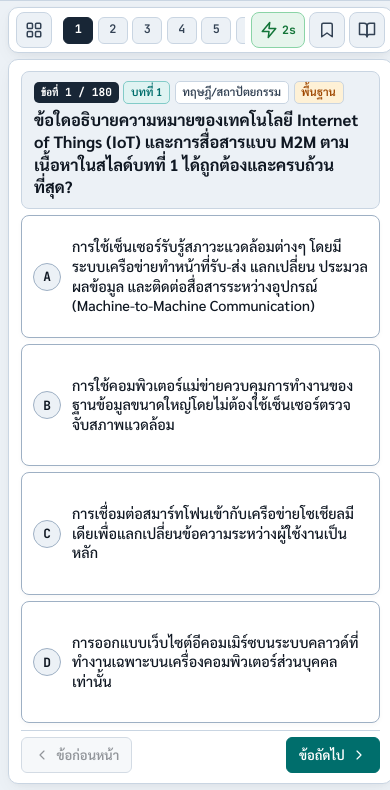
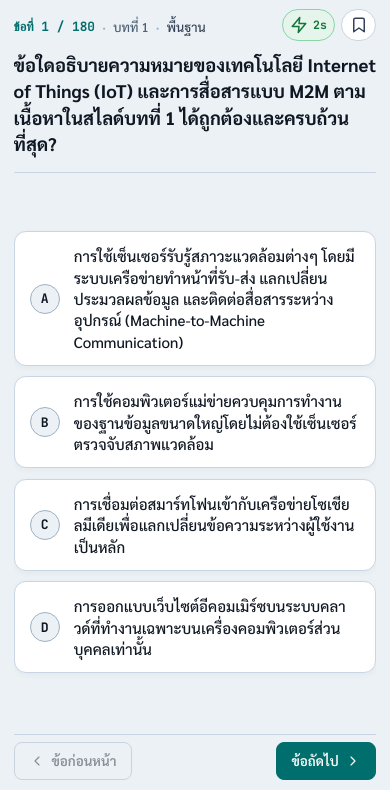
Before and after one commit to BKungBK/IOT_ZOB, a plain HTML site: page index.html in a window 390 px wide. Shown: the part 54-844 px from the top of the page. Drawn offline with nearby package versions, Linux system fonts and the light colour scheme; a web font is replaced by a local one.

Commit message:
UI/UX: Eliminate nested boxes, merge mobile quiz header & eyebrow metadata, balance choice cards

```diff
--- a/styles.css
+++ b/styles.css
@@ -717,35 +717,33 @@ body {
 }
 
 /* ==========================================
-   SPACIOUS FULL-SLOT ANSWERING SCREEN (หน้าตอนตอบเต็มช่อง + ปุ่ม SVG)
+   SPACIOUS, UNCLUTTERED ANSWERING SCREEN (ไร้กรอบซ้อนกรอบ โปร่งสบายตา)
    ========================================== */
 .focus-quiz-shell {
   width: 100%;
-  max-width: 1440px;
+  max-width: 1020px;
   margin: 0 auto;
   height: 100%;
   min-height: 0;
   display: grid;
   grid-template-rows: auto minmax(0, 1fr);
-  gap: 0.55rem;
+  gap: 0.5rem;
 }
 
 .focus-quiz-topbar {
   display: grid;
   grid-template-columns: auto minmax(0, 1fr) auto;
   align-items: center;
-  gap: 0.65rem;
-  background-color: var(--bg-surface);
-  border: 1px solid var(--border-hairline);
-  border-radius: 10px;
-  padding: 0.36rem 0.7rem;
-  box-shadow: var(--shadow-sheet);
+  gap: 0.75rem;
+  background-color: transparent;
+  border: none;
+  padding: 0.15rem 0.1rem;
 }
 
 .focus-topbar-left {
   display: flex;
   align-items: center;
-  gap: 0.45rem;
+  gap: 0.5rem;
 }
 
 .svg-icon-btn {
@@ -753,13 +751,13 @@ body {
   display: inline-flex;
   align-items: center;
   justify-content: center;
-  gap: 0.25rem;
+  gap: 0.3rem;
   min-width: 36px;
   height: 36px;
-  padding: 0 0.5rem;
+  padding: 0 0.55rem;
   border-radius: 8px;
   border: 1px solid var(--border-hairline);
-  background-color: var(--bg-canvas);
+  background-color: var(--bg-surface);
   color: var(--ink-secondary);
   cursor: pointer;
   flex-shrink: 0;
@@ -780,7 +778,7 @@ body {
 }
 
 .svg-icon-btn.is-off {
-  background-color: var(--bg-canvas);
+  background-color: var(--bg-surface);
   border-color: var(--border-hairline);
   color: var(--ink-muted);
 }
@@ -799,33 +797,35 @@ body {
 }
 
 .active-deck-badge {
-  font-size: 0.76rem;
-  font-weight: 700;
-  padding: 0.24rem 0.6rem;
-  border-radius: 6px;
-  background-color: var(--accent-surface);
-  color: var(--accent-primary);
-  border: 1px solid var(--accent-border);
+  font-size: 0.78rem;
+  font-weight: 600;
+  padding: 0.22rem 0.6rem;
+  border-radius: 999px;
+  background-color: var(--bg-surface);
+  color: var(--ink-secondary);
+  border: 1px solid var(--border-hairline);
   white-space: nowrap;
 }
 
 .stage-actions {
   display: flex;
   align-items: center;
-  gap: 0.38rem;
-}
-
-/* Single-Row Horizontal Auto-Centering Ribbon */
+  gap: 0.4rem;
+}
+
+/* Single-Row Horizontal Auto-Centering Ribbon (Desktop/Tablet) */
 .question-jump-strip {
   display: flex;
   flex-wrap: nowrap;
   align-items: center;
-  gap: 0.28rem;
+  gap: 0.3rem;
   overflow-x: auto;
   overflow-y: hidden;
-  padding: 0.12rem 0.35rem;
+  padding: 0.15rem 0.5rem;
   scrollbar-width: none;
   min-width: 0;
+  -webkit-mask-image: linear-gradient(to right, transparent, #000 16px, #000 calc(100% - 16px), transparent);
+  mask-image: linear-gradient(to right, transparent, #000 16px, #000 calc(100% - 16px), transparent);
 }
 
 .question-jump-strip::-webkit-scrollbar {
@@ -834,13 +834,13 @@ body {
 
 .jump-dot {
   flex-shrink: 0;
-  min-width: 30px;
-  height: 27px;
+  min-width: 28px;
+  height: 26px;
   padding: 0 0.25rem;
   border-radius: 6px;
-  border: 1px solid var(--border-hairline);
-  background-color: var(--bg-canvas);
-  color: var(--ink-secondary);
+  border: 1px solid transparent;
+  background-color: var(--bg-surface);
+  color: var(--ink-muted);
   font-family: 'JetBrains Mono', monospace;
   font-size: 0.74rem;
   font-weight: 600;
@@ -848,7 +848,7 @@ body {
   display: inline-flex;
   align-items: center;
   justify-content: center;
-  transition: transform 0.15s ease, border-color 0.15s ease;
+  transition: transform 0.15s ease, border-color 0.15s ease, color 0.15s ease;
 }
 
 .jump-dot:hover {
@@ -878,8 +878,8 @@ body {
 .exam-sheet {
   background-color: var(--bg-surface);
   border: 1px solid var(--border-hairline);
-  border-radius: 12px;
-  padding: 1.15rem 1.65rem;
+  border-radius: 16px;
+  padding: 1.5rem 2rem;
   box-shadow: var(--shadow-sheet);
   display: flex;
   flex-direction: column;
@@ -888,65 +888,67 @@ body {
   overflow-y: auto;
 }
 
-/* 1st Focal Level: Question Prompt Zone */
+/* 1st Focal Level: Open, Borderless Question Prompt Zone */
 .question-prompt-zone {
-  background-color: var(--bg-canvas);
-  border: 1px solid var(--border-hairline);
-  border-radius: 10px;
-  padding: 1.05rem 1.45rem;
-  margin-bottom: 0.75rem;
+  background-color: transparent;
+  border: none;
+  border-radius: 0;
+  padding: 0.25rem 0 1.15rem 0;
+  margin-bottom: 0.5rem;
+  border-bottom: 1px solid var(--border-hairline);
   flex-shrink: 0;
 }
 
 .question-meta-header {
   display: flex;
   align-items: center;
-  gap: 0.45rem;
-  margin-bottom: 0.45rem;
+  gap: 0;
+  margin-bottom: 0.55rem;
   flex-wrap: wrap;
+  font-size: 0.82rem;
+  color: var(--ink-muted);
 }
 
 .position-counter {
-  font-size: 0.8125rem;
-  font-weight: 700;
-  padding: 0.15rem 0.58rem;
-  border-radius: 5px;
-  background-color: var(--omr-bubble);
-  color: var(--omr-bubble-ink);
+  font-size: 0.84rem;
+  font-weight: 700;
+  padding: 0;
+  border-radius: 0;
+  background-color: transparent;
+  color: var(--accent-primary);
 }
 
 .chapter-tag,
 .category-tag,
 .difficulty-tag {
-  font-size: 0.75rem;
-  font-weight: 600;
-  padding: 0.14rem 0.52rem;
-  border-radius: 5px;
-  border: 1px solid var(--border-hairline);
-}
-
-.chapter-tag {
-  background-color: var(--accent-surface);
-  color: var(--accent-primary);
-  border-color: var(--accent-border);
-}
-
-.category-tag {
-  background-color: var(--bg-surface);
+  font-size: 0.82rem;
+  font-weight: 500;
+  padding: 0;
+  border-radius: 0;
+  border: none;
+  background-color: transparent;
+  color: var(--ink-muted);
+}
+
+.chapter-tag::before,
+.category-tag::before,
+.difficulty-tag::before {
+  content: "·";
+  margin: 0 0.45rem;
+  color: var(--border-strong);
+  font-weight: 700;
+}
+
+.difficulty-tag {
   color: var(--ink-secondary);
-}
-
-.difficulty-tag {
-  background-color: var(--status-pwm-bg);
-  color: var(--status-pwm);
 }
 
 .question-stem {
   margin: 0;
   font-family: 'IBM Plex Sans Thai', 'Sarabun', sans-serif;
-  font-size: 1.38rem;
-  font-weight: 700;
-  line-height: 1.45;
+  font-size: 1.35rem;
+  font-weight: 700;
+  line-height: 1.52;
   max-width: 100%;
   color: var(--ink-primary);
 }
@@ -955,8 +957,8 @@ body {
    ARDUINO IDE CODE VIEWER (COMPACT)
    ========================================== */
 .arduino-code-container {
-  margin: 0 0 0.65rem 0;
-  border-radius: 8px;
+  margin: 0 0 0.75rem 0;
+  border-radius: 10px;
   overflow: hidden;
   border: 1px solid #2A3644;
   background-color: var(--bg-code);
@@ -989,35 +991,35 @@ body {
 }
 
 /* ==========================================
-   2nd Focal Level: FULL-SLOT VERTICALLY STACKED 4-CHOICE SELECTOR
+   2nd Focal Level: BALANCED VERTICALLY STACKED 4-CHOICE SELECTOR
    ========================================== */
 .choices-list {
   display: flex;
   flex-direction: column;
-  gap: 0.55rem;
+  gap: 0.65rem;
 }
 
 .focus-exam-sheet .choices-list {
   flex: 1 1 auto;
-  display: grid;
-  grid-template-rows: repeat(4, minmax(0, 1fr));
-  gap: 0.65rem;
-  margin-bottom: 0.65rem;
+  display: flex;
+  flex-direction: column;
+  justify-content: center;
+  gap: 0.75rem;
+  margin-bottom: 0.75rem;
   min-height: 0;
 }
 
 .choice-btn {
   width: 100%;
-  height: 100%;
+  height: auto;
   display: grid;
-  grid-template-columns: 40px minmax(0, 1fr) auto;
-  align-items: center;
-  gap: 0.95rem;
-  padding: 0.75rem 1.35rem;
-  border-radius: 10px;
-  border: 1.5px solid var(--border-strong);
-  background-color: var(--bg-surface);
-  box-shadow: 0 2px 5px rgba(15, 23, 34, 0.03);
+  grid-template-columns: 36px minmax(0, 1fr) auto;
+  align-items: center;
+  gap: 0.9rem;
+  padding: 0.95rem 1.25rem;
+  border-radius: 12px;
+  border: 1.5px solid var(--border-hairline);
+  background-color: var(--bg-canvas);
   text-align: left;
   cursor: pointer;
   transition: border-color 0.16s ease, background-color 0.16s ease, transform 0.16s cubic-bezier(0.16, 1, 0.3, 1), box-shadow 0.16s ease;
@@ -1026,19 +1028,19 @@ body {
 .choice-btn:hover:not(:disabled) {
   border-color: var(--accent-primary);
   background-color: var(--accent-surface);
-  transform: translateX(3px);
+  transform: translateY(-1px);
   box-shadow: 0 4px 12px -2px rgba(15, 23, 34, 0.08);
 }
 
 .choice-bubble {
-  width: 36px;
-  height: 36px;
+  width: 34px;
+  height: 34px;
   border-radius: 999px;
-  border: 1.75px solid var(--border-strong);
-  background-color: var(--bg-canvas);
+  border: 1.5px solid var(--border-strong);
+  background-color: var(--bg-surface);
   color: var(--ink-primary);
   font-family: 'JetBrains Mono', monospace;
-  font-size: 0.92rem;
+  font-size: 0.88rem;
   font-weight: 700;
   display: inline-flex;
   align-items: center;
@@ -1053,9 +1055,9 @@ body {
 }
 
 .choice-text {
-  font-size: 1.0625rem;
+  font-size: 1.02rem;
   font-weight: 500;
-  line-height: 1.44;
+  line-height: 1.48;
   color: var(--ink-primary);
 }
 
@@ -1063,7 +1065,7 @@ body {
   font-size: 0.78rem;
   font-weight: 700;
   padding: 0.18rem 0.55rem;
-  border-radius: 5px;
+  border-radius: 6px;
   white-space: nowrap;
 }
 
@@ -1777,88 +1779,116 @@ body {
 
 @media (max-width: 768px) {
   .top-bar-inner {
-    padding: 0.35rem 0.6rem;
-    gap: 0.35rem;
+    padding: 0.4rem 0.75rem;
+    gap: 0.5rem;
     flex-wrap: nowrap;
   }
 
   .brand-chip-svg {
+    display: block;
+    width: 24px;
+    height: 24px;
+  }
+
+  .brand-titles {
     display: none;
   }
 
-  .site-title {
-    font-size: 0.88rem;
-  }
-
   .mode-nav {
-    gap: 0.15rem;
-    padding: 0.15rem;
+    gap: 0.2rem;
+    padding: 0.18rem;
+    border: none;
+    background-color: var(--bg-elevated);
   }
 
   .mode-tab {
-    min-width: 36px;
-    height: 36px;
-    padding: 0 0.42rem;
+    min-width: 38px;
+    height: 34px;
+    padding: 0 0.5rem;
   }
 
   .tab-count {
     font-size: 0.6875rem;
-    padding: 0.04rem 0.28rem;
+    padding: 0.04rem 0.32rem;
   }
 
   .workbench-main {
-    padding: 0.38rem 0.5rem;
+    padding: 0.5rem 0.85rem;
   }
 
   .focus-quiz-shell {
-    gap: 0.38rem;
+    position: relative;
+    display: flex;
+    flex-direction: column;
+    gap: 0;
   }
 
   .focus-quiz-topbar {
-    grid-template-columns: auto minmax(0, 1fr) auto;
+    position: absolute;
+    top: 0.1rem;
+    right: 0;
+    z-index: 5;
+    display: flex;
+    align-items: center;
+    padding: 0;
+  }
+
+  .focus-topbar-left,
+  #btn-open-chapter-sheet,
+  .question-jump-strip {
+    display: none;
+  }
+
+  .stage-actions {
     gap: 0.35rem;
-    padding: 0.26rem 0.45rem;
-  }
-
-  .active-deck-badge {
+  }
+
+  .stage-actions .svg-icon-btn {
+    height: 32px;
+    min-width: 32px;
+    padding: 0 0.48rem;
+    border-radius: 999px;
+  }
+
+  .exam-sheet.focus-exam-sheet {
+    flex: 1;
+    background-color: transparent;
+    border: none;
+    box-shadow: none;
+    padding: 0.1rem 0;
+    border-radius: 0;
+  }
+
+  .question-prompt-zone {
+    padding: 0.1rem 0 0.85rem 0;
+    margin-bottom: 0.35rem;
+  }
+
+  .question-meta-header {
+    min-height: 32px;
+    padding-right: 108px;
+    gap: 0;
+    margin-bottom: 0.55rem;
+  }
+
+  .category-tag {
     display: none;
-  }
-
-  .stage-actions {
-    gap: 0.25rem;
-  }
-
-  .exam-sheet {
-    padding: 0.65rem 0.75rem;
-    border-radius: 10px;
-  }
-
-  .question-prompt-zone {
-    padding: 0.55rem 0.75rem;
-    margin-bottom: 0.42rem;
-    border-radius: 8px;
-  }
-
-  .question-meta-header {
-    gap: 0.3rem;
-    margin-bottom: 0.28rem;
   }
 
   .position-counter,
   .chapter-tag,
-  .category-tag,
   .difficulty-tag {
-    font-size: 0.7rem;
-    padding: 0.1rem 0.42rem;
+    font-size: 0.8rem;
+    padding: 0;
   }
 
   .question-stem {
-    font-size: 1.02rem;
-    line-height: 1.38;
+    font-size: 1.14rem;
+    line-height: 1.46;
   }
 
   .arduino-code-container {
-    margin-bottom: 0.4rem;
+    margin-bottom: 0.45rem;
   }
 
   .arduino-code-pre {
@@ -1868,26 +1898,40 @@ body {
   }
 
   .focus-exam-sheet .choices-list {
-    gap: 0.38rem;
-    margin-bottom: 0.4rem;
+    justify-content: center;
+    gap: 0.65rem;
+    margin-bottom: 0.45rem;
+  }
+
+  .focus-exam-sheet .choices-list:has(+ .explanation-box:not(.is-hidden)) {
+    justify-content: flex-start;
+    gap: 0.42rem;
   }
 
   .choice-btn {
-    grid-template-columns: 30px minmax(0, 1fr);
-    gap: 0.55rem;
-    padding: 0.42rem 0.7rem;
-    border-radius: 8px;
+    grid-template-columns: 32px minmax(0, 1fr);
+    gap: 0.75rem;
+    padding: 0.82rem 0.95rem;
+    border-radius: 12px;
+    background-color: var(--bg-surface);
+    border: 1.5px solid var(--border-hairline);
+    box-shadow: 0 2px 6px rgba(0, 0, 0, 0.04);
+  }
+
+  .focus-exam-sheet .choices-list:has(+ .explanation-box:not(.is-hidden)) .choice-btn {
+    padding: 0.56rem 0.85rem;
   }
 
   .choice-bubble {
-    width: 28px;
-    height: 28px;
-    font-size: 0.8rem;
+    width: 30px;
+    height: 30px;
+    font-size: 0.82rem;
+    background-color: var(--bg-canvas);
   }
 
   .choice-text {
-    font-size: 0.9rem;
-    line-height: 1.36;
+    font-size: 0.9375rem;
+    line-height: 1.42;
   }
 
   .choice-status-tag {
@@ -1896,8 +1940,9 @@ body {
 
   .explanation-box {
     margin-top: 0;
-    margin-bottom: 0.38rem;
-    padding: 0.45rem 0.65rem;
+    margin-bottom: 0.4rem;
+    padding: 0.5rem 0.75rem;
+    border-radius: 10px;
   }
 
   .explanation-verdict-bar {
@@ -1912,12 +1957,12 @@ body {
   .explanation-body {
     font-size: 0.78125rem;
     line-height: 1.38;
-    max-height: 84px;
+    max-height: 78px;
     overflow-y: auto;
   }
 
   .sheet-footer {
-    padding-top: 0.38rem;
+    padding-top: 0.45rem;
   }
 
   .keyboard-hint {
@@ -1925,8 +1970,9 @@ body {
   }
 
   .nav-step-btn {
-    padding: 0.38rem 0.75rem;
-    font-size: 0.8125rem;
+    padding: 0.45rem 0.9rem;
+    font-size: 0.84rem;
+    border-radius: 8px;
   }
 
   .chapter-cards-grid {
@@ -1938,9 +1984,3 @@ body {
     padding: 0.85rem;
   }
 }
-
-@media (max-width: 420px) {
-  .brand-identity {
-    max-width: 90px;
-  }
-}
```
